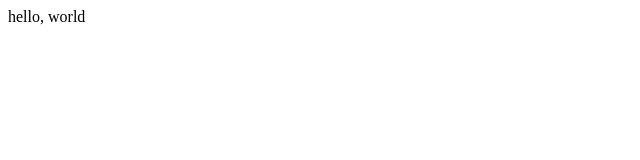
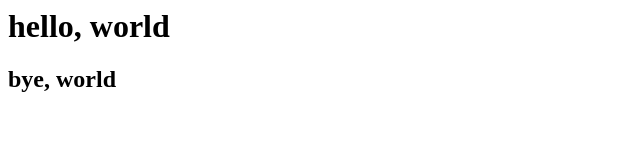
Before and after one commit to Rikicb9/website, a plain HTML site: page index.html in a window 1280 px wide. Shown: the whole page, without its empty margins (0-640 px from the left). Drawn offline with Linux system fonts and the light colour scheme.

Commit message:
add an h1 tag

```diff
--- a/index.html
+++ b/index.html
@@ -1 +1,2 @@
-hello, world
+<h1>hello, world</h1>
+<h2>bye, world</h2>
```
